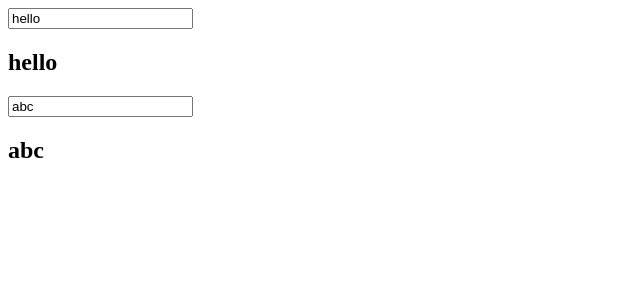
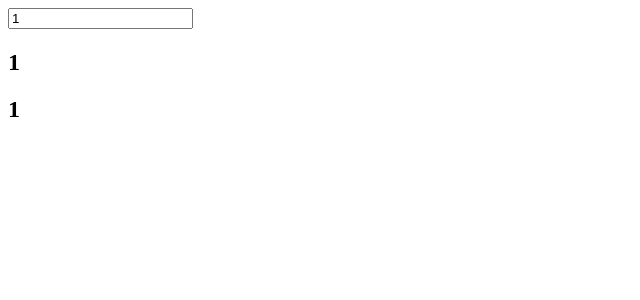
Before and after one commit to jobinben/Vue3-learning, a Vue app in the folder Vue3/: page / in a window 1280 px wide. Shown: the top 300 px of the page, without its empty margins (0-640 px from the left). Built offline with nearby package versions, Linux system fonts and the light colour scheme.

Commit message:
gsap第三方动画库的使用 实现数字递增效果

```diff
--- a/Vue3/package.json
+++ b/Vue3/package.json
@@ -7,6 +7,7 @@
     "serve": "vite preview"
   },
   "dependencies": {
+    "gsap": "^3.8.0",
     "mitt": "^3.0.0",
     "vue": "^3.2.16"
   },
--- /dev/null
+++ b/Vue3/src/components/09_gsap第三方动画库/App.vue
@@ -0,0 +1,38 @@
+<!-- author: 大冰 -->
+<template>
+   <div>
+       <input type="number" step="100" v-model="count">
+       <h2>{{count}}</h2>
+       <h2>{{transitionNum.toFixed(0)}}</h2>
+   </div>
+</template>
+
+<script>
+import gsap from "gsap"
+export default {
+    data() {
+        return {
+            count: 1,
+            transitionNum: 1
+        }
+    },
+
+    // computed: {
+    //     transitionNum() {
+    //         return this.transitionNum.toFixed(0)
+    //     }
+    // },
+
+    watch: {
+        count(newValue) {
+            gsap.to(this, {
+                duration: 1,
+                transitionNum: newValue
+            })
+        }
+    }
+}
+</script>
+<style scoped>
+
+</style>
--- a/Vue3/src/main.js
+++ b/Vue3/src/main.js
@@ -1,4 +1,4 @@
 import { createApp } from 'vue'
-import App from './components/08_组件的v_model/App.vue'
+import App from './components/09_gsap第三方动画库/App.vue'
 
 createApp(App).mount('#app')
```
Also changed, not shown: 1 other file (tests, documents, lock files or other folders).
